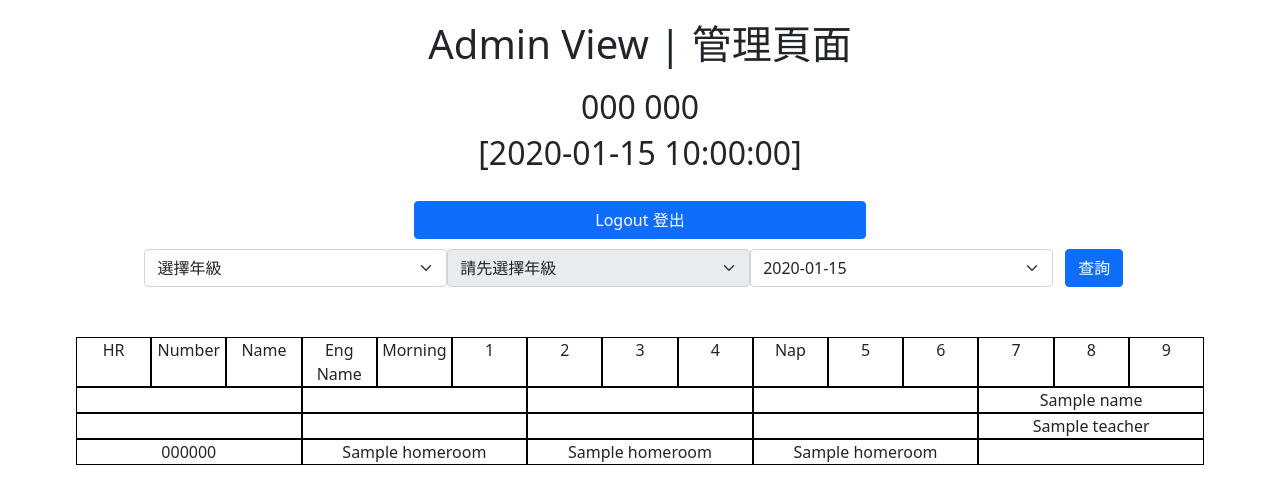
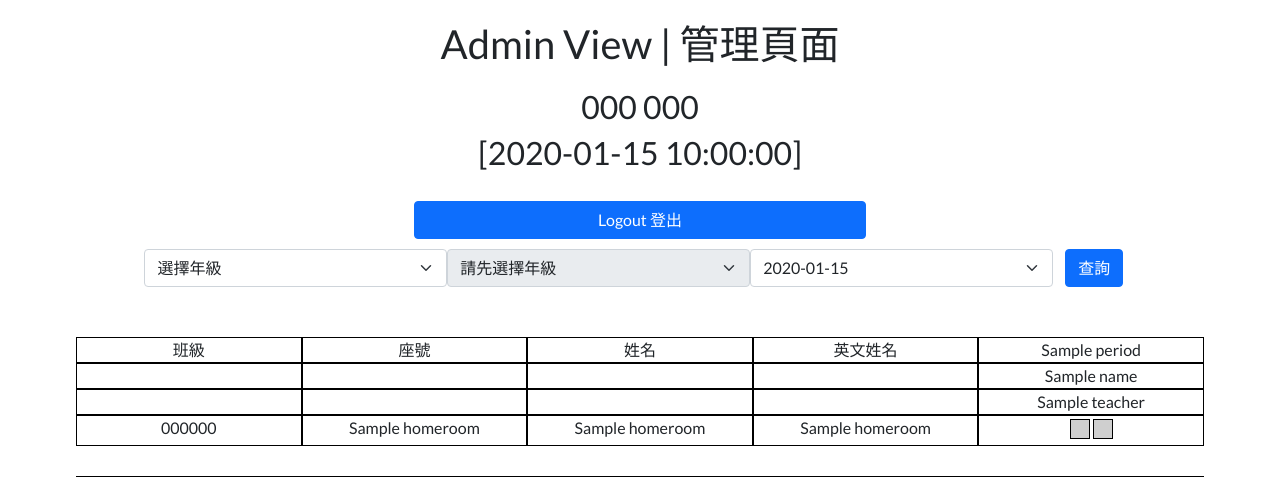
Before and after one commit to aaronleetw/Attendance, a Flask app: template templates/admin.html in a window 1280 px wide. Shown: the top 477 px of the page. Run offline with Flask 2, Linux system fonts and the light colour scheme; the template is opened without the code that fills it: most values are stand-ins (such as "Sample title", 1, 10 or a date in 2020).

Commit message:
Added time and switch font

```diff
--- a/static/allpages.css
+++ b/static/allpages.css
@@ -1,3 +1,10 @@
+@import url('https://fonts.googleapis.com/css2?family=Lato&display=swap');
+@import url('https://fonts.googleapis.com/css2?family=Noto+Sans+TC&display=swap');
+
+body {
+    font-family: "Lato", "Noto Sans TC", "Microsoft JhengHei", "sans-serif";
+}
+
 div.col .row .col {
     border: 1px solid black;
 }
@@ -99,7 +106,7 @@ input[type="checkbox"].late:checked {
     background: rgb(15, 184, 0);
 }
 input[type="checkbox"].late:checked:after {
-    content: "φ";
+    content: "𝜑";
     color: #fff;
     position: absolute;
     left: 50%;
@@ -119,3 +126,15 @@ input[type="checkbox"].late:checked:after {
 button.logout {
     margin-left: 0 !important;
 }
+
+div.showTime {
+    z-index: 1;
+    position:fixed;
+    padding: 10px;
+    font-size: 1.2em;
+    bottom:1em;
+    right:1em;
+    border:1px solid black;
+    color:rgb(77, 77, 77);
+    background:rgb(179, 255, 169);
+}
--- /dev/null
+++ b/static/time.js
@@ -0,0 +1,20 @@
+(function () {
+    function checkTime(i) {
+        return (i < 10) ? "0" + i : i;
+    }
+
+    function startTime() {
+        var today = new Date(),
+            y = today.getFullYear(),
+            mm = checkTime(today.getMonth() + 1),
+            d = checkTime(today.getDate()),
+            h = checkTime(today.getHours()),
+            m = checkTime(today.getMinutes()),
+            s = checkTime(today.getSeconds());
+        document.getElementById('showTime').innerHTML = y + "/" + mm + "/" + d + " " + h + ":" + m + ":" + s;
+        t = setTimeout(function () {
+            startTime()
+        }, 500);
+    }
+    startTime();
+})();
--- a/templates/admin.html
+++ b/templates/admin.html
@@ -23,6 +23,7 @@
 </head>
 
 <body>
+    <div class="showTime">Current Time: <span id="showTime"></span></div>
     <div class="container">
         <h1 class="margin-top">Admin View | 管理頁面</h1>
         <h2 class="margin-top">{{homeroomCode[0]}} {{homeroomCode[1]}}</h2>
@@ -64,21 +65,13 @@
         <div class="col">
             <div class="sticky-top" style="background-color: white;">
                 <div class="row title">
-                    <div class="col">HR</div>
-                    <div class="col">Number</div>
-                    <div class="col">Name</div>
-                    <div class="col">Eng Name</div>
-                    <div class="col">Morning</div>
-                    <div class="col">1</div>
-                    <div class="col">2</div>
-                    <div class="col">3</div>
-                    <div class="col">4</div>
-                    <div class="col">Nap</div>
-                    <div class="col">5</div>
-                    <div class="col">6</div>
-                    <div class="col">7</div>
-                    <div class="col">8</div>
-                    <div class="col">9</div>
+                    <div class="col">班級</div>
+                    <div class="col">座號</div>
+                    <div class="col">姓名</div>
+                    <div class="col">英文姓名</div>
+                    {% for p in periods %}
+                    <div class="col">{{p}}</div>
+                    {% endfor %}
                 </div>
                 <div class="row title">
                     <div class="col"></div>
@@ -107,34 +100,40 @@
                 <div class="col">{{ homeroomData[i]['name'] }}</div>
                 <div class="col">{{ homeroomData[i]['eng_name'] }}</div>
                 {% for j in periods %}
+                <div class="col" {% if currPeriod==j %} style="background-color: #ffdf81;" {% endif %}>
                     {% if 'signature' in absData[currDate][j] %}
                     {% if i in absData[currDate][j] %}
-                <div class="col">
+                    {% if absData[currDate][j][i] == 1 %}
                     <p class="highlightAbs n-2">X</p>
-                </div>
+                    {% else %}
+                    <p class="highlightAbs n-3">𝜑</p>
+                    {% endif %}
                     {% else %}
                     {% if absData[currDate][j]['name'] != 'GP' %}
-                <div class="col">
                     <p class="highlightAbs n-1">V</p>
-                </div>
                     {% else %}
                     {% if (homeroomData[i]['GP_Class'][absData[currDate][j]['teacher']] in
                     absData[currDate][j]['signature'])%}
-                <div class="col">
                     <p class="highlightAbs n-1">V</p>
-                </div>
                     {% else %}
-                <div class="col">
                     <p class="highlightAbs n-2"></p>
-                </div>
                     {% endif %}
                     {% endif %}
                     {% endif %}
+                    {% elif absData[currDate][j]['name'] == 'GP' %}
+                    <p class="highlightAbs"></p>
                     {% else %}
-                <div class="col">
+                    {% if 'confirm' in absData[currDate] %}
                     <p class="highlightAbs"></p>
+                    {% else %}
+                    <input type="checkbox" class="tobeform 2^{{j}}^{{i}} late" id="late^{{j}}^{{i}}"
+                        onchange="unCheckAbs('{{j}}^{{i}}')">
+                    <input type="checkbox" class="tobeform 1^{{j}}^{{i}} absent" id="absent^{{j}}^{{i}}"
+                        onchange="unCheckLate('{{j}}^{{i}}')">
+                    {% endif %}
+                    <!-- <input type="checkbox" class="tobeform {{j}}^{{i}}"> -->
+                    {% endif %}
                 </div>
-                {% endif %}
                 {% endfor %}
             </div>
             {% endfor %}
@@ -247,6 +246,7 @@
             document.getElementById('hrSelForm').submit();
         }
     </script>
+    <script src="/static/time.js"></script>
 </body>
 
 </html>
--- a/templates/login.html
+++ b/templates/login.html
@@ -22,7 +22,7 @@
 </head>
 
 <body>
-    <!-- login form center -->
+    <div class="showTime">Current Time: <span id="showTime"></span></div>
     <div class="container">
         <h1 class="margin-top margin-bottom">Attendance 點名系統 (β) | Login 登入</h1>
         <div class="row">
@@ -73,6 +73,7 @@
             $('#loading').show();
         }
     </script>
+    <script src="/static/time.js"></script>
 </body>
 
 </html>
--- a/templates/uploadcsv.html
+++ b/templates/uploadcsv.html
@@ -22,7 +22,7 @@
 </head>
 
 <body>
-    <!-- csv form center -->
+    <div class="showTime">Current Time: <span id="showTime"></span></div>
     <div class="container">
         <div class="row">
             <div class="col"></div>
@@ -84,7 +84,7 @@
             $('#loading').show();
         }
     </script>
-    <!-- end csv form center -->
+    <script src="/static/time.js"></script>
 </body>
 
 </html>
```
Also changed, not shown: templates/group_teach.html (+16 -14 lines), templates/homeroom.html (+9 -6 lines). Lines whose indentation alone changed are shown as unchanged.
